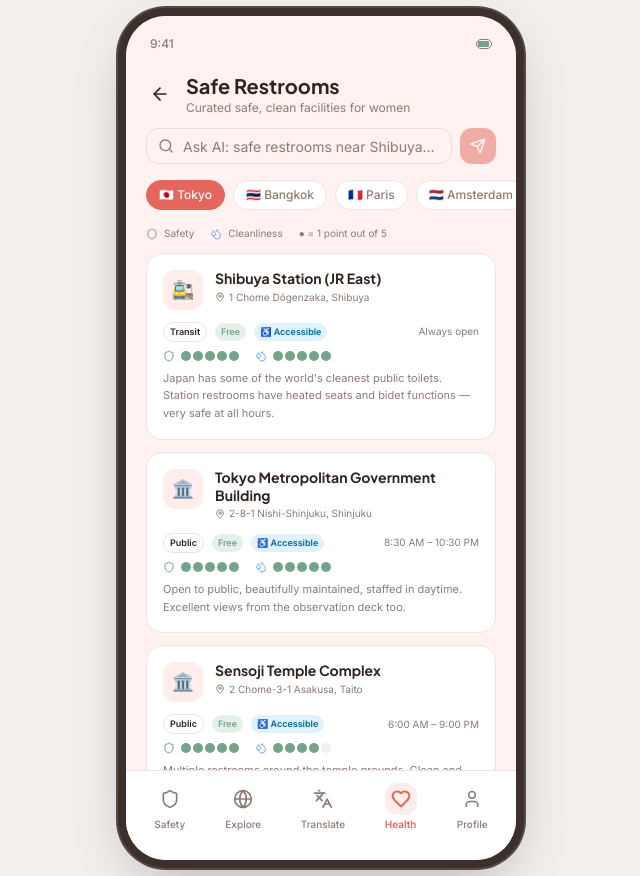
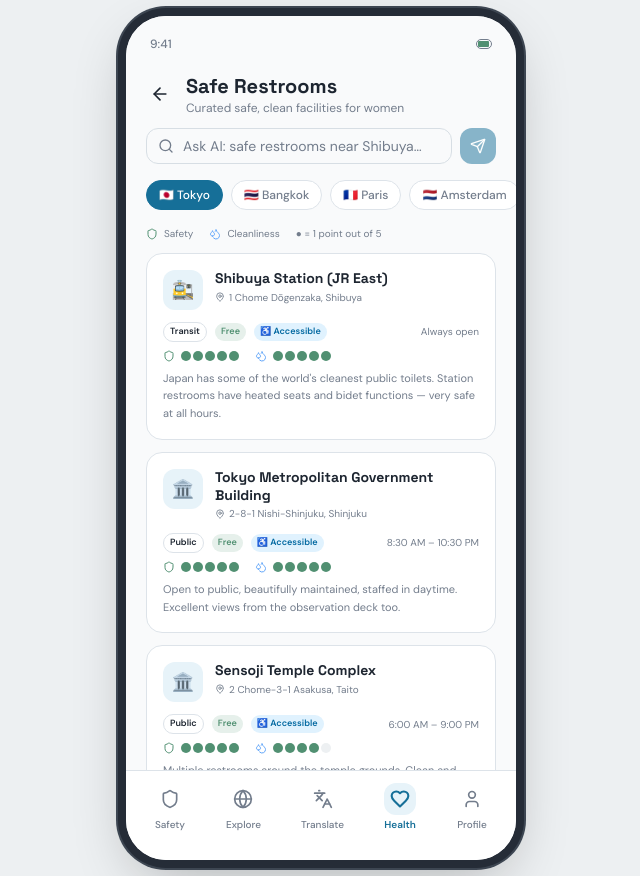
Before and after one commit to ishwinderkaurlsr-spec/WanderSafe, a React (Vite) app: page /#/health/restrooms in a window 1280 px wide. Shown: the whole page, without its empty margins (319-959 px from the left). Built offline with nearby package versions, Linux system fonts and the light colour scheme; the HTML template or start-up script is replaced by a standard one.

Commit message:
feat: unisex travel palette, Space Grotesk font, SOS fixes, Coming Soon tags, explore/translate polish, auth improvements

```diff
--- a/index.html
+++ b/index.html
@@ -11,7 +11,7 @@
     <meta property="og:type" content="website" />
     <link rel="preconnect" href="https://fonts.googleapis.com" />
     <link rel="preconnect" href="https://fonts.gstatic.com" crossorigin />
-    <link href="https://fonts.googleapis.com/css2?family=Plus+Jakarta+Sans:wght@400;500;600;700;800&family=Inter:wght@300;400;500;600&display=swap" rel="stylesheet" />
+    <link href="https://fonts.googleapis.com/css2?family=Space+Grotesk:wght@400;500;600;700&family=DM+Sans:ital,opsz,wght@0,9..40,300;0,9..40,400;0,9..40,500;0,9..40,600&display=swap" rel="stylesheet" />
     <meta property="og:title" content="SafeHer — Travel Safe, Travel Free">
   <meta name="twitter:title" content="SafeHer — Travel Safe, Travel Free">
   <meta property="og:description" content="SafeHer — The essential travel companion for women. Safety, translation, cultural intelligence, and community in one app.">
--- a/src/index.css
+++ b/src/index.css
@@ -4,86 +4,87 @@
 
 @layer base {
   :root {
-    --background: 10 100% 97%;
-    --foreground: 20 25% 15%;
+    --background: 210 20% 98%;
+    --foreground: 215 25% 15%;
 
     --card: 0 0% 100%;
-    --card-foreground: 20 25% 15%;
+    --card-foreground: 215 25% 15%;
 
     --popover: 0 0% 100%;
-    --popover-foreground: 20 25% 15%;
+    --popover-foreground: 215 25% 15%;
 
-    --primary: 4 72% 63%;
+    --primary: 199 75% 34%;
     --primary-foreground: 0 0% 100%;
 
-    --secondary: 20 30% 93%;
-    --secondary-foreground: 20 25% 25%;
+    --secondary: 210 20% 93%;
+    --secondary-foreground: 215 25% 25%;
 
-    --muted: 20 15% 94%;
-    --muted-foreground: 20 10% 50%;
+    --muted: 210 15% 94%;
+    --muted-foreground: 215 10% 50%;
 
-    --accent: 350 60% 48%;
+    --accent: 38 90% 48%;
     --accent-foreground: 0 0% 100%;
 
     --destructive: 0 84% 60%;
     --destructive-foreground: 0 0% 100%;
 
-    --border: 20 20% 90%;
-    --input: 20 20% 88%;
-    --ring: 4 72% 63%;
+    --border: 210 20% 89%;
+    --input: 210 20% 87%;
+    --ring: 199 75% 34%;
 
     --radius: 0.75rem;
 
-    --coral: 4 72% 63%;
-    --coral-light: 7 100% 96%;
-    --coral-dark: 4 65% 50%;
-    --blush: 10 100% 97%;
-    --rose-deep: 350 60% 48%;
-    --warm-sand: 30 30% 92%;
-    --warm-cream: 35 50% 96%;
-    --sage: 150 20% 55%;
-    --sage-light: 150 25% 92%;
-    --amber-warm: 35 90% 55%;
-    --sky-safe: 200 70% 55%;
+    /* Travel palette — teal primary, amber accent */
+    --coral: 199 75% 34%;
+    --coral-light: 199 60% 94%;
+    --coral-dark: 199 75% 26%;
+    --blush: 210 20% 98%;
+    --rose-deep: 199 65% 26%;
+    --warm-sand: 38 22% 92%;
+    --warm-cream: 38 35% 96%;
+    --sage: 152 28% 44%;
+    --sage-light: 152 25% 92%;
+    --amber-warm: 38 90% 48%;
+    --sky-safe: 199 75% 52%;
 
     --sidebar-background: 0 0% 98%;
     --sidebar-foreground: 240 5.3% 26.1%;
-    --sidebar-primary: 4 72% 63%;
+    --sidebar-primary: 199 75% 34%;
     --sidebar-primary-foreground: 0 0% 100%;
-    --sidebar-accent: 20 30% 93%;
-    --sidebar-accent-foreground: 20 25% 25%;
-    --sidebar-border: 20 20% 90%;
-    --sidebar-ring: 4 72% 63%;
+    --sidebar-accent: 210 20% 93%;
+    --sidebar-accent-foreground: 215 25% 25%;
+    --sidebar-border: 210 20% 89%;
+    --sidebar-ring: 199 75% 34%;
   }
 
   .dark {
-    --background: 20 15% 10%;
-    --foreground: 20 10% 92%;
+    --background: 215 20% 11%;
+    --foreground: 210 15% 92%;
 
-    --card: 20 15% 13%;
-    --card-foreground: 20 10% 92%;
+    --card: 215 20% 14%;
+    --card-foreground: 210 15% 92%;
 
-    --popover: 20 15% 13%;
-    --popover-foreground: 20 10% 92%;
+    --popover: 215 20% 14%;
+    --popover-foreground: 210 15% 92%;
 
-    --primary: 4 72% 63%;
+    --primary: 199 75% 46%;
     --primary-foreground: 0 0% 100%;
 
-    --secondary: 20 15% 18%;
-    --secondary-foreground: 20 10% 85%;
+    --secondary: 215 15% 20%;
+    --secondary-foreground: 210 10% 85%;
 
-    --muted: 20 10% 18%;
-    --muted-foreground: 20 10% 55%;
+    --muted: 215 10% 20%;
+    --muted-foreground: 215 10% 55%;
 
-    --accent: 350 60% 48%;
+    --accent: 38 90% 52%;
     --accent-foreground: 0 0% 100%;
 
     --destructive: 0 62% 30%;
     --destructive-foreground: 0 0% 100%;
 
-    --border: 20 10% 20%;
-    --input: 20 10% 20%;
-    --ring: 4 72% 63%;
+    --border: 215 10% 22%;
+    --input: 215 10% 22%;
+    --ring: 199 75% 46%;
   }
 }
 
@@ -94,11 +95,11 @@
 
   body {
     @apply bg-background text-foreground;
-    font-family: 'Inter', sans-serif;
+    font-family: 'DM Sans', sans-serif;
   }
 
   h1, h2, h3, h4, h5, h6 {
-    font-family: 'Plus Jakarta Sans', sans-serif;
+    font-family: 'Space Grotesk', sans-serif;
   }
 }
 
@@ -129,8 +130,8 @@
   .phone-frame {
     border-radius: 2.5rem;
     box-shadow:
-      0 0 0 8px hsl(20 15% 20%),
-      0 0 0 10px hsl(20 10% 30%),
+      0 0 0 8px hsl(215 20% 18%),
+      0 0 0 10px hsl(215 15% 28%),
       0 20px 60px -10px rgba(0,0,0,0.3);
   }
 }
--- a/src/pages/auth/AuthPage.tsx
+++ b/src/pages/auth/AuthPage.tsx
@@ -36,7 +36,14 @@ const AuthPage = () => {
           options: { emailRedirectTo: window.location.origin },
         });
         if (error) throw error;
-        toast.success("Check your email to confirm your account!");
+        // Try signing in immediately — works when email confirmation is disabled
+        const { error: signInError } = await supabase.auth.signInWithPassword({ email, password });
+        if (!signInError) {
+          toast.success("Account created! Welcome aboard!");
+          navigate("/safety");
+        } else {
+          toast.success("Account created! Check your email to confirm, then sign in.");
+        }
       } else {
         const { error } = await supabase.auth.signInWithPassword({ email, password });
         if (error) throw error;
--- a/src/pages/explore/CityBriefingPage.tsx
+++ b/src/pages/explore/CityBriefingPage.tsx
@@ -4,6 +4,8 @@ import { useCity, useCitySafety } from "@/hooks/use-cities";
 import { cn } from "@/lib/utils";
 import { useState } from "react";
 import { Skeleton } from "@/components/ui/skeleton";
+import { CityImageCarousel } from "@/components/CityImageCarousel";
+import { getCityVisual } from "@/data/cityVisuals";
 
 const CityBriefingPage = () => {
   const navigate = useNavigate();
@@ -23,17 +25,31 @@ const CityBriefingPage = () => {
   }
 
   const safetyScore = Number(city.safety_score);
+  const visual = getCityVisual(city.name);
 
   return (
     <div className="flex flex-col min-h-full">
-      <div className="px-5 pt-2 pb-4 flex items-center gap-3">
-        <button onClick={() => navigate("/explore")} className="p-1">
-          <ArrowLeft className="w-5 h-5" />
+      {/* Hero image carousel */}
+      <div className="relative">
+        <CityImageCarousel
+          visual={visual}
+          cityName={city.name}
+          country={city.country}
+          region={city.region}
+          height="h-52"
+        />
+        <button
+          onClick={() => navigate("/explore")}
+          className="absolute top-3 left-3 z-10 p-2 rounded-full bg-black/30 backdrop-blur-sm text-white"
+        >
+          <ArrowLeft className="w-4 h-4" />
         </button>
-        <div>
-          <h1 className="text-xl font-heading font-bold">{city.name}</h1>
-          <p className="text-xs text-muted-foreground">{city.country} — Cultural & Safety Guide</p>
-        </div>
+      </div>
+
+      {/* Title below carousel */}
+      <div className="px-5 pt-4 pb-2">
+        <h1 className="text-xl font-heading font-bold">{city.name}</h1>
+        <p className="text-xs text-muted-foreground">{city.country} — Cultural & Safety Guide</p>
       </div>
 
       {/* Description */}
--- a/src/pages/explore/ExplorePage.tsx
+++ b/src/pages/explore/ExplorePage.tsx
@@ -1,5 +1,5 @@
 import { useState } from "react";
-import { ChevronRight, Search, Shield, Utensils, MapPin, Map, BookOpen } from "lucide-react";
+import { ChevronRight, Search, Shield, Utensils, MapPin, Map, BookOpen, Shirt, Zap, AlertCircle, DollarSign, Download, Rainbow } from "lucide-react";
 import { useNavigate } from "react-router-dom";
 import { useCities } from "@/hooks/use-cities";
 import { cn } from "@/lib/utils";
@@ -10,16 +10,16 @@ import { getCityVisual } from "@/data/cityVisuals";
 import { CityImageCarousel } from "@/components/CityImageCarousel";
 
 const QUICK_ACTIONS = [
-  { label: "🏳️‍🌈 LGBTQ+ Safety",  path: "/explore/lgbtq" },
-  { label: "Restaurants",         path: "/explore/restaurants",  icon: Utensils },
-  { label: "Places",              path: "/explore/destinations", icon: MapPin },
-  { label: "Safety Map",          path: "/explore/heatmap",      icon: Map },
-  { label: "Stories",             path: "/explore/stories",      icon: BookOpen },
-  { label: "👗 Dress Codes",      path: "/explore/dress-codes" },
-  { label: "✨ AI Food Advisor",  path: "/explore/food-advisor" },
-  { label: "⚠️ Allergy Card",    path: "/explore/allergy-card" },
-  { label: "💰 Fair Prices",      path: "/explore/fair-prices" },
-  { label: "📥 Offline Packs",   path: "/explore/offline" },
+  { label: "LGBTQ+ Safety",  path: "/explore/lgbtq",          icon: Rainbow },
+  { label: "Restaurants",    path: "/explore/restaurants",    icon: Utensils },
+  { label: "Places",         path: "/explore/destinations",   icon: MapPin },
+  { label: "Safety Map",     path: "/explore/heatmap",        icon: Map },
+  { label: "Stories",        path: "/explore/stories",        icon: BookOpen },
+  { label: "Dress Codes",    path: "/explore/dress-codes",    icon: Shirt },
+  { label: "AI Food Advisor",path: "/explore/food-advisor",   icon: Zap },
+  { label: "Allergy Card",   path: "/explore/allergy-card",   icon: AlertCircle },
+  { label: "Fair Prices",    path: "/explore/fair-prices",    icon: DollarSign },
+  { label: "Offline Packs",  path: "/explore/offline",        icon: Download },
 ];
 
 const ExplorePage = () => {
--- a/src/pages/translate/TranslatePage.tsx
+++ b/src/pages/translate/TranslatePage.tsx
@@ -31,9 +31,9 @@ const TranslatePage = () => {
               <feature.icon className="w-6 h-6 text-primary" />
             </div>
             <div className="flex-1">
-              <div className="flex items-center gap-2 mb-0.5">
+              <div className="flex items-center gap-2 mb-0.5 flex-wrap">
                 <h3 className="text-sm font-heading font-bold">{feature.title}</h3>
-                <span className="text-[9px] px-1.5 py-0.5 rounded-full bg-primary/10 text-primary font-medium">{feature.badge}</span>
+                <span className="inline-flex items-center text-[9px] px-1.5 py-0.5 rounded-full bg-primary/10 text-primary font-medium whitespace-nowrap leading-none">{feature.badge}</span>
               </div>
               <p className="text-xs text-muted-foreground">{feature.desc}</p>
             </div>
--- a/tailwind.config.ts
+++ b/tailwind.config.ts
@@ -14,8 +14,8 @@ export default {
     },
     extend: {
       fontFamily: {
-        heading: ['"Plus Jakarta Sans"', 'sans-serif'],
-        body: ['Inter', 'sans-serif'],
+        heading: ['"Space Grotesk"', 'sans-serif'],
+        body: ['"DM Sans"', 'sans-serif'],
       },
       colors: {
         border: "hsl(var(--border))",
```
Also changed, not shown: src/pages/profile/ProfilePage.tsx (+15 -11 lines), src/pages/safety/SOSPage.tsx (+27 -10 lines).
